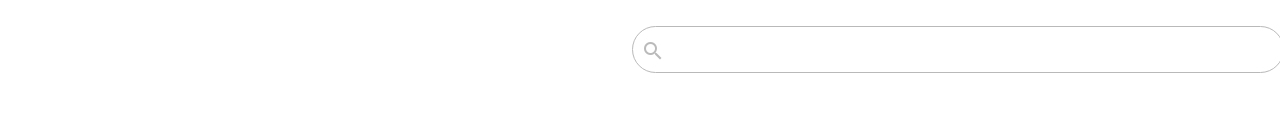
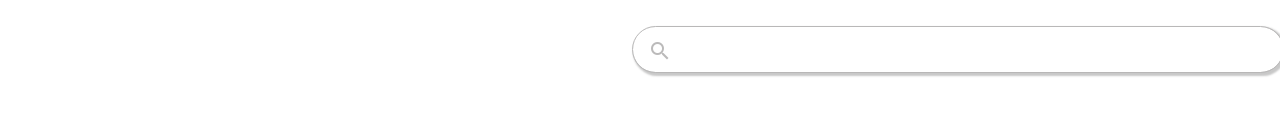
Before and after one commit to Mangoose01/google-homepage, a plain HTML site: page index.html in a window 1280 px wide. In both pictures the pointer is over the element "search". Shown: the part 440-556 px from the top of the page. Drawn offline with Linux system fonts and the light colour scheme.

Commit message:
Added shade effect on box. Adjusted size and removed text box due to issues with outline and box dimensions

```diff
--- a/style.css
+++ b/style.css
@@ -45,8 +45,12 @@
     margin-top: 30px;
     margin-left: 625px;
 }
+#search-box:hover {
+    box-shadow: 2px 2px 2px 2px rgb(200, 200, 200);
+}
+
 .material-icons {
-    padding-left: 8px;
+    padding-left: 15px;
     padding-top: 12px;
     color:#b8b7b7f6;
 }
```
